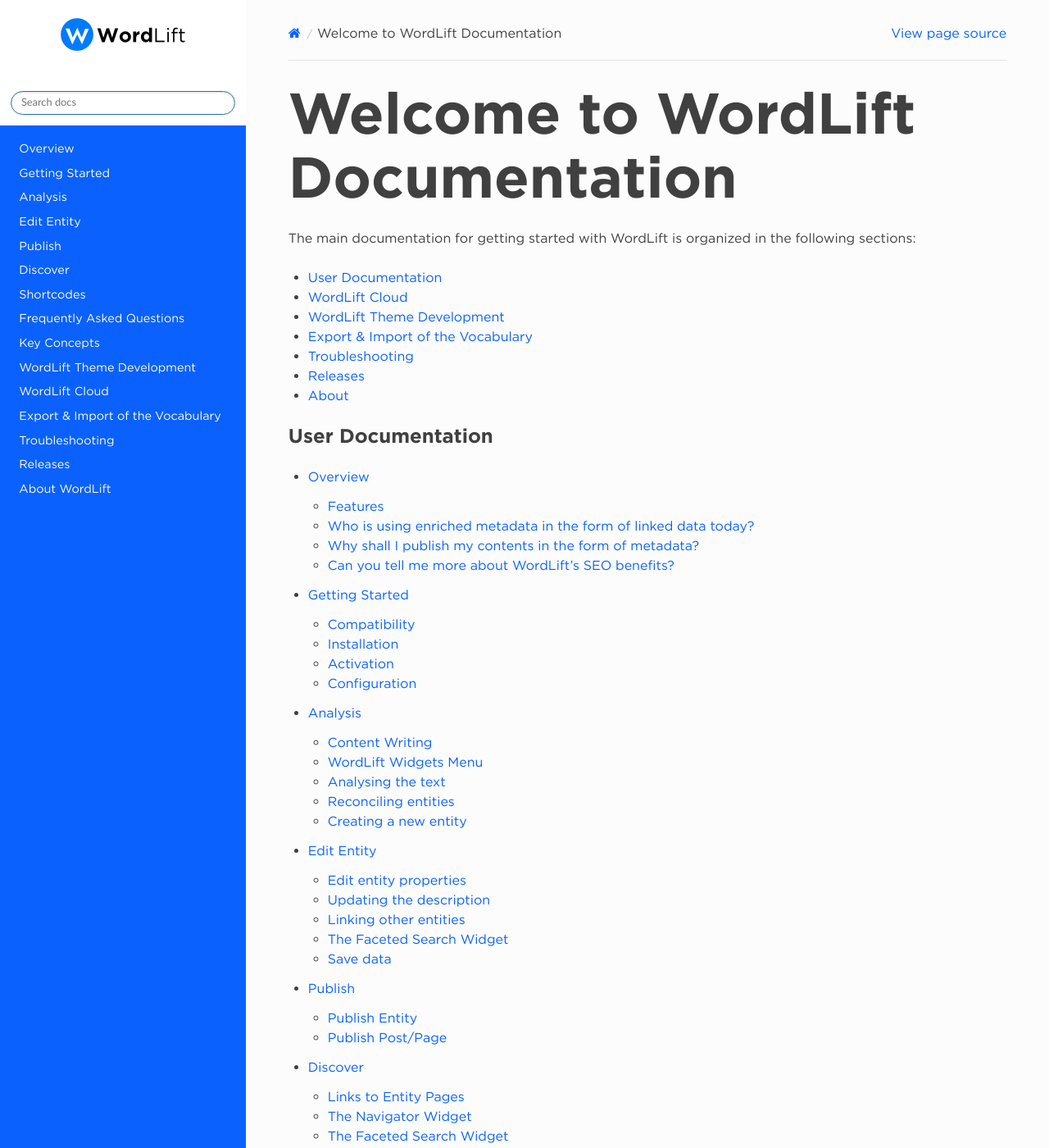
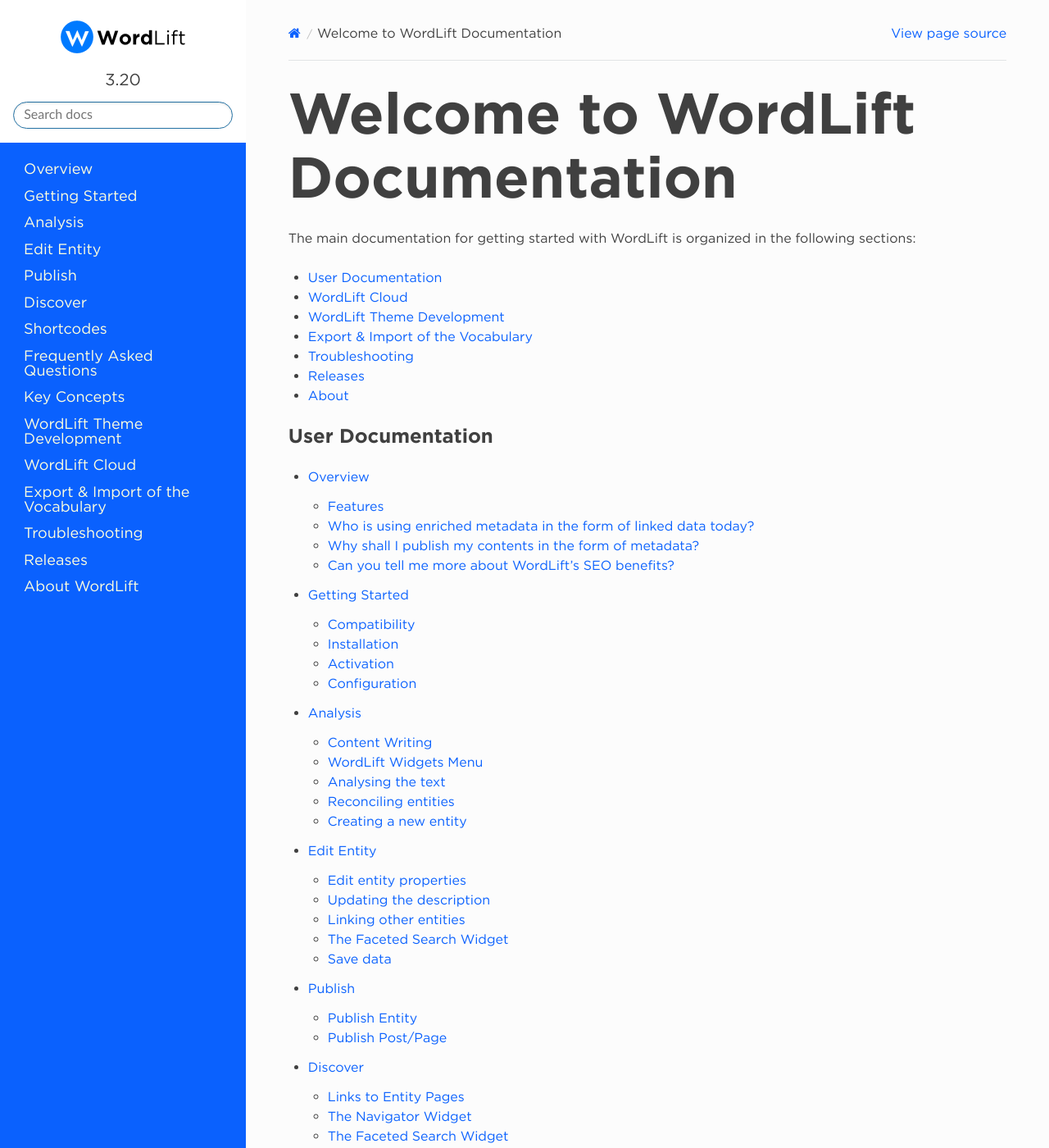
Before and after one commit to insideout10/wordlift-docs, a Sphinx documentation site: the page built from docs/index.rst, in a window 1280 px wide and 1400 px high. Shown: the whole window at 82% size. Built offline with Sphinx 7.4.7 and the Read the Docs theme 2.0.0, drawn with Linux system fonts in a browser that asks for light colours.

Commit message:
add style for text color

```diff
--- a/docs/_static/css/wordlift.css
+++ b/docs/_static/css/wordlift.css
@@ -51,13 +51,9 @@
     color: #0A61FE;
 }
 
-<<<<<<< HEAD
 /* Change 'latest' text color */
-=======
-/* Change 'latest' text color
->>>>>>> 61f413f4776bc217eca587a3d0d5720ee6991756
 .wy-side-nav-search>div.version {
-  color: rgba(0,0,0,1);
+  color: rgb(64, 64, 64);
 }
 
 
```
